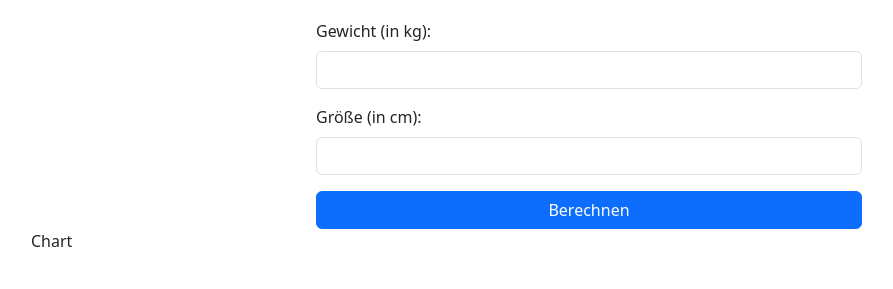
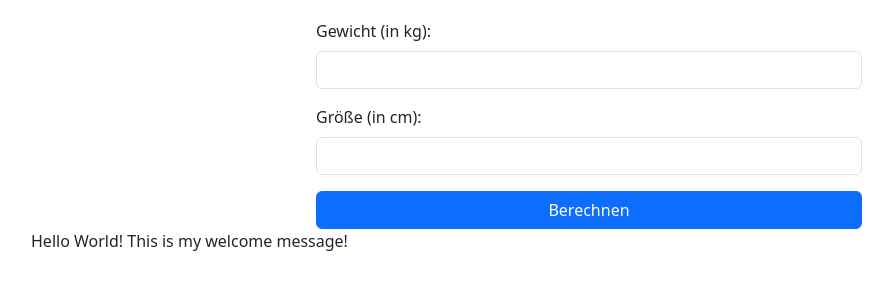
Before and after one commit to tarasowski/github-workflow-bmi, a website: page frontend/index.html in a window 1280 px wide. Shown: the part 101-390 px from the top of the page, without its empty margins (51-944 px from the left). Drawn offline with nearby package versions, Linux system fonts and the light colour scheme.

Commit message:
feat: added welcome message

```diff
--- a/frontend/index.html
+++ b/frontend/index.html
@@ -34,7 +34,9 @@
       </div>
     </div>
 
-    <div>Chart</div>
+    <div>
+      Hello World! This is my welcome message!
+    </div>
 
     <!-- Result display -->
     <div id="result" class="mt-4 text-center">
```
